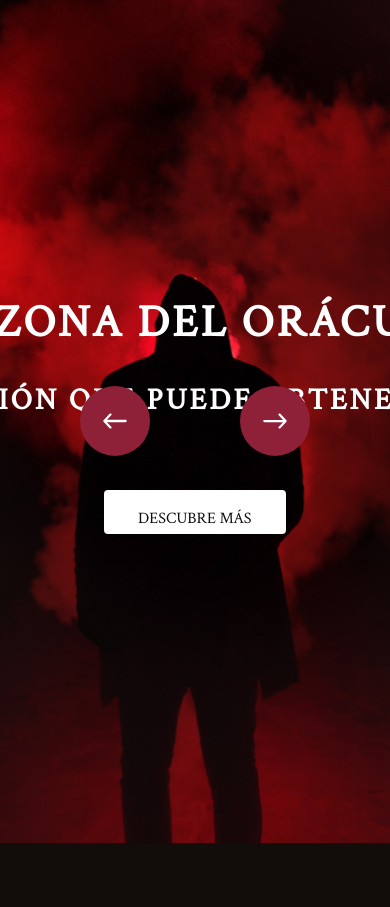
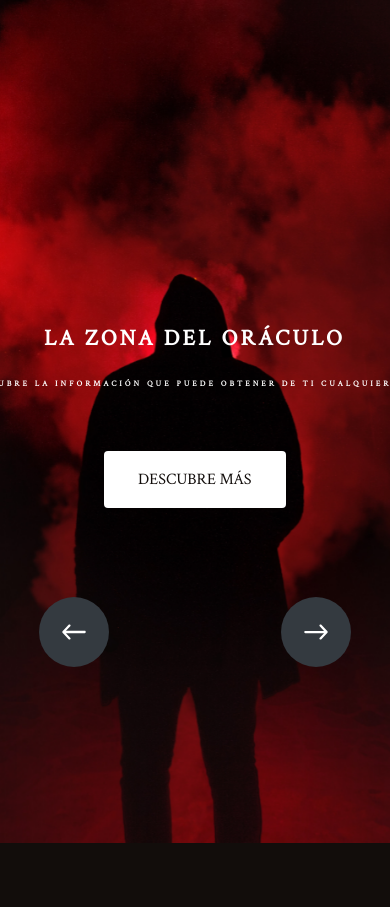
Before and after one commit to MichaeLaudrup/MichaelWebPageProject, a PHP site: page /index.php?pagina=webdesingzone in a window 390 px wide; the page is wider, and only the part inside the window is pictured. Shown: the part 101-1008 px from the top of that part. Run offline with PHP 8.4, Linux system fonts and the light colour scheme.

Commit message:
little changes

```diff
--- a/FragmentosPHP/webdesingzone.php
+++ b/FragmentosPHP/webdesingzone.php
@@ -1,4 +1,3 @@
-
 <!DOCTYPE html>
 <html>
 <head lang="es">
@@ -29,25 +28,26 @@
     <div class="wrapper">
         <div style="background-image: url('images/slide2.jpg')" class="item item1 active">
             <div class="item__info">
-                <p class="item__description"><span>La zona del oráculo</span></p>
-                <p class="item__name"><span>Descubre la información que puede obtener de ti cualquier web</span></p>
+                <p class="item__title"><span>La zona del oráculo</span></p>
+                <p class="item__description"><span>Descubre la información que puede obtener de ti cualquier web</span></p>
                 <a href="javascript:void(0)" class="btn"><span>Descubre más</span></a>
             </div>
         </div>
         <div style="background-image: url('images/slide1.jpg')" class="item item2">
             <div class="item__info">
-                <p class="item__description"><span>BIG DATA ZONE</span></p>
-                <p class="item__name"><span>Te enseñamos como obtener oro de los datos</span></p>
+                <p class="item__title"><span>BIG DATA ZONE</span></p>
+                <p class="item__description"><span>Descubre el potencial de sacar oro de cantidades masivas de datos</span></p>
                 <a href="javascript:void(0)" class="btn"><span>Descubre más</span></a>
             </div>
         </div>
         <div style="background-image: url('images/slide3.jpg')" class="item item3">
             <div class="item__info">
-                <p class="item__description"><span>PROXIMAMENTE</span></p>
-                <p class="item__name"><span>Nuevos proyectos web estan por venir</span></p>
+                <p class="item__title"><span>NUEVOS PROYECTOS PROXIMAMENTE</span></p>
+                <p class="item__description"><span>Ecommerce, Inteligencia artificial, ciberseguridad...etc </span></p>
                 <a href="javascript:void(0)" class="btn"><span>Descubre más</span></a>
             </div>
         </div>
+
     </div>
 
     <div class="arrow arrow-next"></div>
--- a/css/main.css
+++ b/css/main.css
@@ -102,8 +102,6 @@ body {
     -ms-flex-pack: center;
     justify-content: center
 }
-
-
 .item,
 .item__info,
 .wrapper {
@@ -172,24 +170,24 @@ body {
     text-transform: uppercase;
     font-weight: 700
 }
-.item__name,
-.item__description {
+.item__description,
+.item__title {
     font-size: 45px;
     letter-spacing: 3px;
     margin-bottom: 35px;
 
-    line-height: 30px;
+    line-height: 10px;
     will-change: transform
 }
-.item__name span,
-.item__description span {
+.item__description span,
+.item__title span {
     display: inline-block;
     -webkit-transform: scale(.7);
     -ms-transform: scale(.7);
     transform: scale(.7);
     white-space: nowrap
 }
-.item__description span {
+.item__title span {
     position: relative;
     will-change: transform;
     top: 27px;
@@ -197,12 +195,12 @@ body {
     -o-transition: all 900ms linear;
     transition: all 900ms linear
 }
-.item__name {
-    font-size: 30px;
+.item__description {
+    font-size: 120%;
     margin-bottom: 62px;
-    line-height: 55px
+
 }
-.item__name span {
+.item__description span {
     top: 48px;
     -webkit-transition: all 900ms ease-in-out;
     -o-transition: all 900ms ease-in-out;
@@ -211,7 +209,7 @@ body {
 .arrow,
 .btn,
 .btn span,
-.item__name span {
+.item__description span {
     position: relative;
     will-change: transform
 }
@@ -219,6 +217,7 @@ body {
     background: #fff;
     color: #120d0b;
     padding: 0 33px;
+    padding-bottom:55px;
     text-decoration: none;
     display: inline-block;
     -webkit-transform: scale(.7);
@@ -232,7 +231,7 @@ body {
 }
 .arrow,
 .btn span {
-    top: 16px
+
 }
 .arrow {
     background: #8e2037;
@@ -265,12 +264,15 @@ body {
 }
 .arrow.arrow-next {
     right: 5em;
-    background: url(../images/arrow-right.svg) no-repeat center #8e2037
+    background: url(../images/arrow-right.svg) no-repeat center #343a40
 }
 .arrow.arrow-prev {
     left: 5em;
-    background: url(../images/arrow-left.svg) no-repeat center #8e2037
+    background: url(../images/arrow-left.svg) no-repeat center #343a40
 }
+
+
+
 @media (min-width: 1400px) {
     .slider {
         max-height: 700px;
@@ -284,7 +286,24 @@ body {
     }
 }
 
+@media (max-width: 575.98px) {
+	.item__description {
+        font-size: 50%;
+    }
 
+    .item__title{
+        font-size: 140%;
+    }
+    .arrow-next {
+        top:75%;
+        right: 10% !important;
+    }
+    .arrow-prev {
+        top:75%;
+        left:10% !important;
+    }
+
+ }
 
 /* ======= ESTILO APLICABLES A CADA ELEMENTOS DEL DOCUMENTO HTML */
 *{
@@ -322,7 +341,9 @@ body {
 	#lista {
 		font-size: 1.5em;
 		opacity:0.8;
-	}
+    }
+
+
 
  }
 /*// Small devices (landscape phones, 576px and up)*/
--- a/css/style.css
+++ b/css/style.css
@@ -12,6 +12,7 @@
 /*Menu de navegacion principal*/
 .navbar{
 	opacity:0.9; /*Opacidad de navegador principal */
+
 }
 #brand-title{
 	font-family: 'Cinzel Decorative', cursive;
--- a/js/main.js
+++ b/js/main.js
@@ -8,7 +8,7 @@ function redirigir(recibido){
 
 //Segun la pagina en la que no encontremos ejecutamos un codigo u otro
 
-if(paginaActual.endsWith("index.php")){  //Si la URL de la pagina actual acaba con "index.php" entonces estamos en la pagina de inicio
+if(paginaActual.endsWith("index.php") || paginaActual.endsWith(".es/") ){  //Si la URL de la pagina actual acaba con "index.php" entonces estamos en la pagina de inicio
   const deslizableAcademia = this.document.getElementById("deslizableSuperiorAcademia");
   const deslizableIzqWebDesing = this.document.getElementById("left-slider");
   const deslizableDerWebDesing =  this.document.getElementById("right-slider");
```
Also changed, not shown: images/slide1.jpg, images/slide3.jpg, index.php (line endings or trailing spaces).
